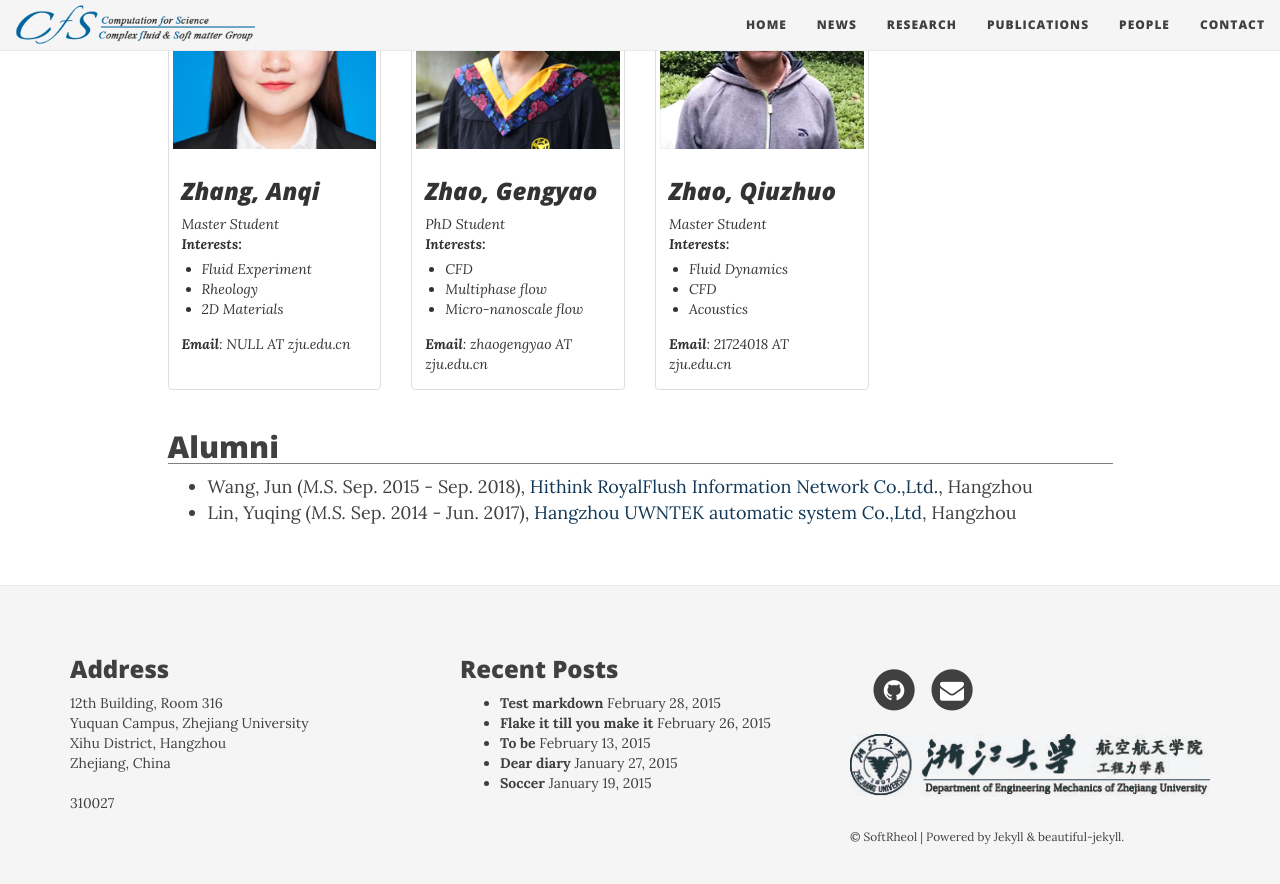
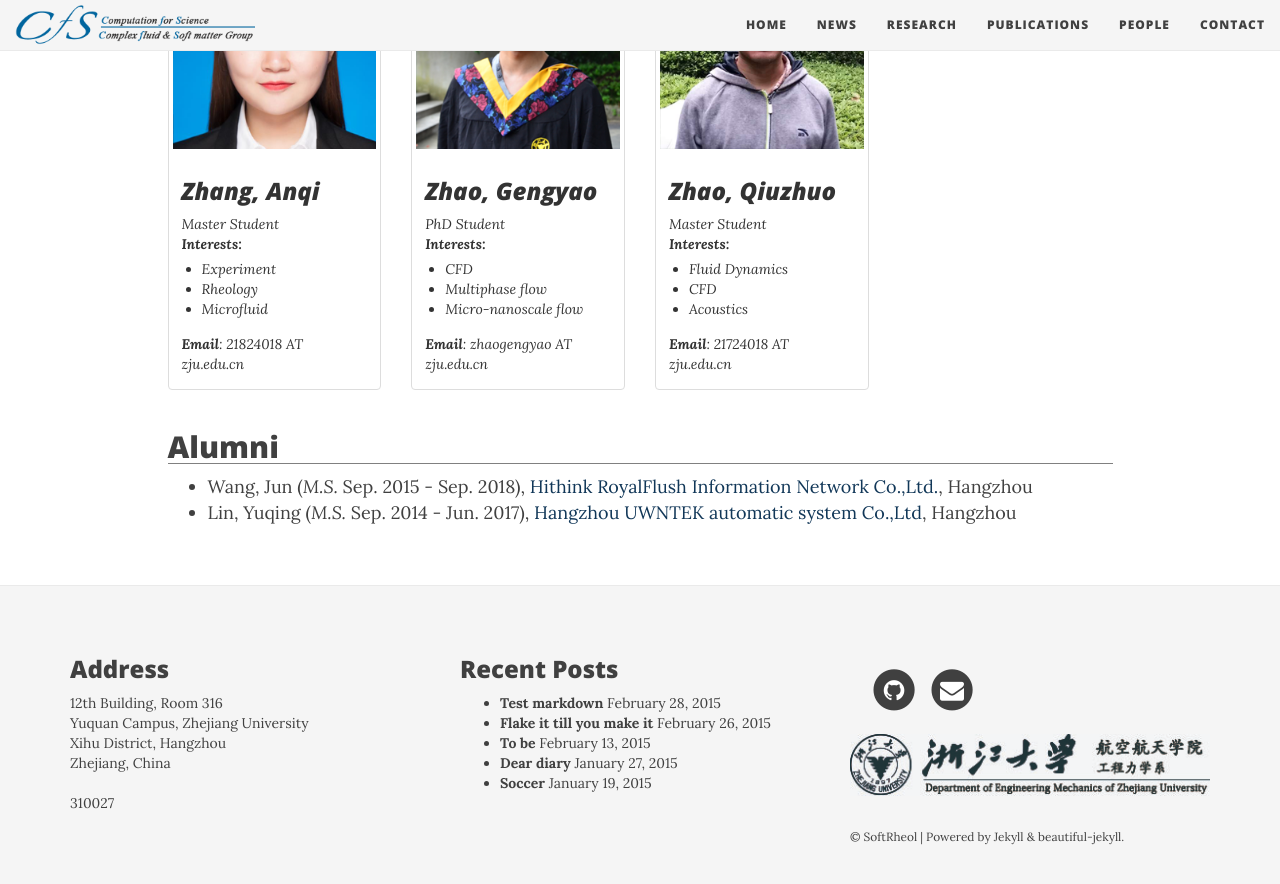
Before and after one commit to softrheol/softrheol.github.io, a Jekyll site: the page built from people.html, in a window 1280 px wide and 900 px high, scrolled down 660 px. Shown: the top 884 px of the window. Built offline with Jekyll 4.4.1, drawn with Linux system fonts in a browser that asks for light colours; nearby versions of some CDN libraries.

Commit message:
Update people.html

```diff
--- a/people.html
+++ b/people.html
@@ -75,12 +75,12 @@ layout: page
         <div class="people-interest">
           <strong>Interests:</strong>
           <ul>
-            <li>Fluid Experiment</li>
+            <li>Experiment</li>
             <li>Rheology</li>
-            <li>2D Materials</li>
+            <li>Microfluid</li>
           </ul>
         </div>
-        <strong>Email</strong>: NULL AT zju.edu.cn
+        <strong>Email</strong>: 21824018 AT zju.edu.cn
       </div>
     </div>
   </div>
```
